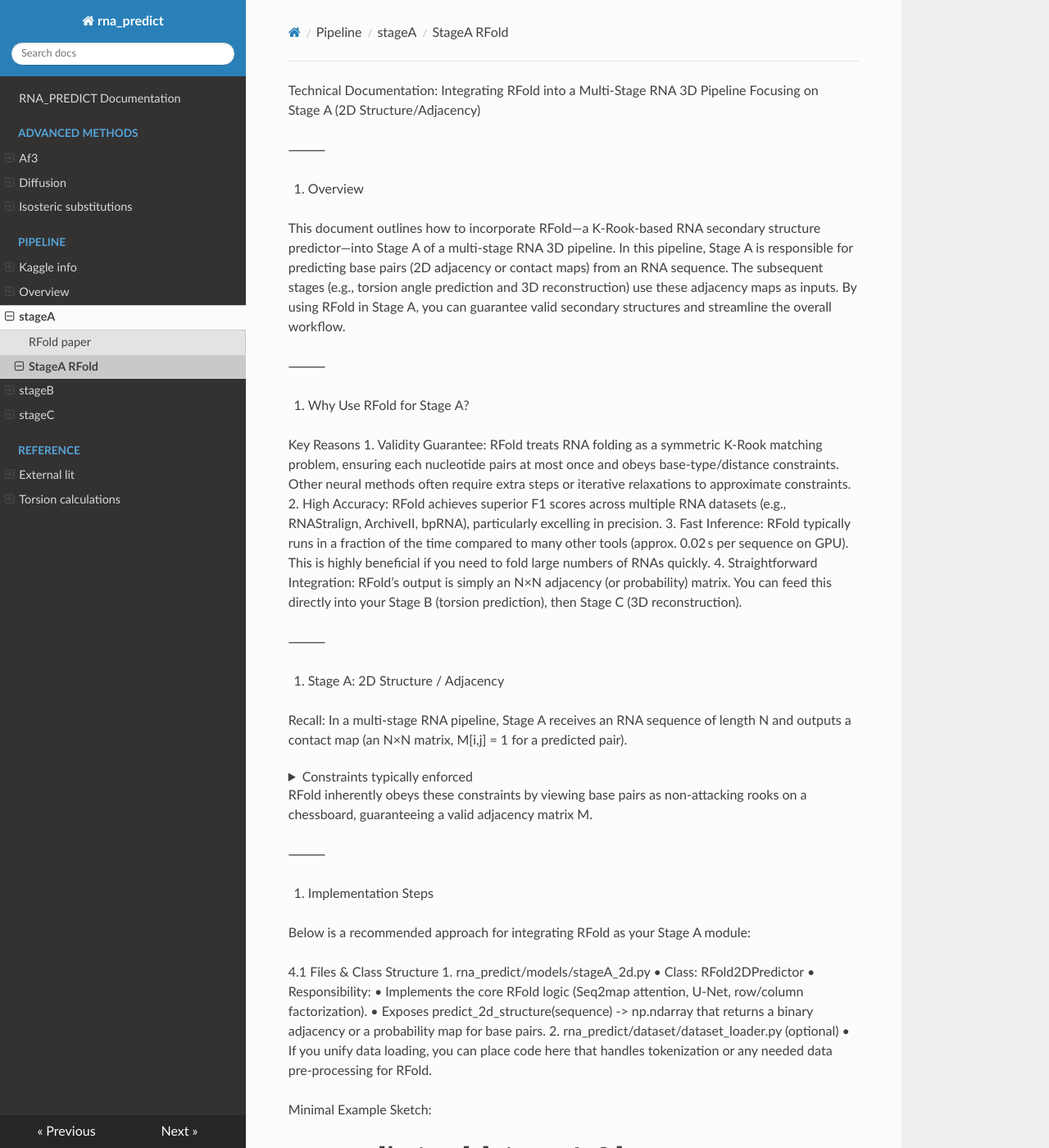
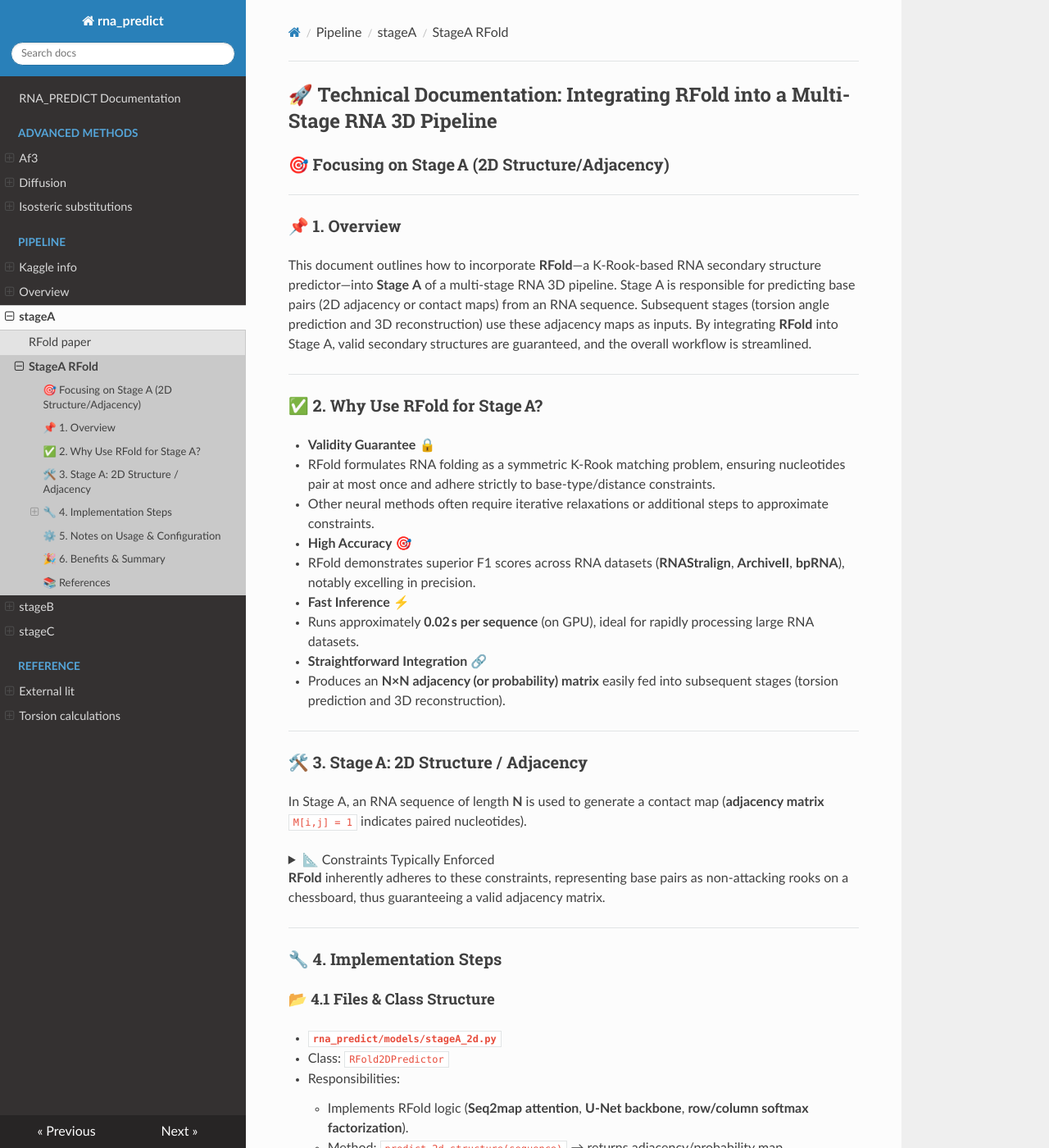
Before and after one commit to ImmortalDemonGod/RNA_PREDICT, an MkDocs documentation site: the page built from docs/pipeline/stageA/StageA_RFold.md, in a window 1280 px wide and 1400 px high. Shown: the whole window at 82% size. Built offline with MkDocs 1.6.1, drawn with Linux system fonts in a browser that asks for light colours; nearby versions of some CDN libraries; some of the changed text lies outside the part shown.

Commit message:
📝 docs(StageA_RFold): enhance RFold integration documentation
- Improve structure and readability by reorganizing sections
- Add emphasis on key RFold features and benefits
- Clarify implementation steps with code snippets
- Include detailed notes on usage, configuration, and performance
- Provide comprehensive summary and additional references

````diff
--- a/docs/pipeline/stageA/StageA_RFold.md
+++ b/docs/pipeline/stageA/StageA_RFold.md
@@ -1,58 +1,65 @@
-Technical Documentation: Integrating RFold into a Multi-Stage RNA 3D Pipeline
-Focusing on Stage A (2D Structure/Adjacency)
+## 🚀 Technical Documentation: Integrating **RFold** into a Multi-Stage RNA 3D Pipeline
 
-⸻
+### 🎯 Focusing on Stage A (2D Structure/Adjacency)
 
-1. Overview
+---
 
-This document outlines how to incorporate RFold—a K-Rook-based RNA secondary structure predictor—into Stage A of a multi-stage RNA 3D pipeline. In this pipeline, Stage A is responsible for predicting base pairs (2D adjacency or contact maps) from an RNA sequence. The subsequent stages (e.g., torsion angle prediction and 3D reconstruction) use these adjacency maps as inputs. By using RFold in Stage A, you can guarantee valid secondary structures and streamline the overall workflow.
+### 📌 1. Overview
 
-⸻
+This document outlines how to incorporate **RFold**—a K-Rook-based RNA secondary structure predictor—into **Stage A** of a multi-stage RNA 3D pipeline. Stage A is responsible for predicting base pairs (2D adjacency or contact maps) from an RNA sequence. Subsequent stages (torsion angle prediction and 3D reconstruction) use these adjacency maps as inputs. By integrating **RFold** into Stage A, valid secondary structures are guaranteed, and the overall workflow is streamlined.
 
-2. Why Use RFold for Stage A?
+---
 
-Key Reasons
-	1.	Validity Guarantee: RFold treats RNA folding as a symmetric K-Rook matching problem, ensuring each nucleotide pairs at most once and obeys base-type/distance constraints. Other neural methods often require extra steps or iterative relaxations to approximate constraints.
-	2.	High Accuracy: RFold achieves superior F1 scores across multiple RNA datasets (e.g., RNAStralign, ArchiveII, bpRNA), particularly excelling in precision.
-	3.	Fast Inference: RFold typically runs in a fraction of the time compared to many other tools (approx. 0.02 s per sequence on GPU). This is highly beneficial if you need to fold large numbers of RNAs quickly.
-	4.	Straightforward Integration: RFold’s output is simply an N×N adjacency (or probability) matrix. You can feed this directly into your Stage B (torsion prediction), then Stage C (3D reconstruction).
+### ✅ 2. Why Use RFold for Stage A?
 
-⸻
+- **Validity Guarantee** 🔒
+  - RFold formulates RNA folding as a symmetric K-Rook matching problem, ensuring nucleotides pair at most once and adhere strictly to base-type/distance constraints.
+  - Other neural methods often require iterative relaxations or additional steps to approximate constraints.
 
-3. Stage A: 2D Structure / Adjacency
+- **High Accuracy** 🎯
+  - RFold demonstrates superior F1 scores across RNA datasets (**RNAStralign**, **ArchiveII**, **bpRNA**), notably excelling in precision.
 
-Recall: In a multi-stage RNA pipeline, Stage A receives an RNA sequence of length N and outputs a contact map (an N×N matrix, M[i,j] = 1 for a predicted pair).
+- **Fast Inference** ⚡
+  - Runs approximately **0.02 s per sequence** (on GPU), ideal for rapidly processing large RNA datasets.
+
+- **Straightforward Integration** 🔗
+  - Produces an **N×N adjacency (or probability) matrix** easily fed into subsequent stages (torsion prediction and 3D reconstruction).
+
+---
+
+### 🛠️ 3. Stage A: 2D Structure / Adjacency
+
+In Stage A, an RNA sequence of length **N** is used to generate a contact map (**adjacency matrix** `M[i,j] = 1` indicates paired nucleotides).
 
 <details>
-<summary>Constraints typically enforced</summary>
+<summary>📐 Constraints Typically Enforced</summary>
 
-
-	•	(a) Base-type: Only A–U, G–C, or G–U pairs permitted.
-	•	(b) Minimum Loop Length: E.g., no pairs between indices i, j if |i−j| < 4.
-	•	(c) One Pair per Nucleotide: Each row/column in the adjacency matrix can have at most one “1.”
+- **Base-type**: Only permitted pairs are **A–U**, **G–C**, or **G–U**.
+- **Minimum Loop Length**: No pairs allowed between indices `i, j` if `|i−j| < 4`.
+- **One Pair per Nucleotide**: Each row/column in the adjacency matrix can have at most one "1."
 
 </details>
 
+**RFold** inherently adheres to these constraints, representing base pairs as non-attacking rooks on a chessboard, thus guaranteeing a valid adjacency matrix.
 
-RFold inherently obeys these constraints by viewing base pairs as non-attacking rooks on a chessboard, guaranteeing a valid adjacency matrix M.
+---
 
-⸻
+### 🔧 4. Implementation Steps
 
-4. Implementation Steps
+#### 📂 4.1 Files & Class Structure
 
-Below is a recommended approach for integrating RFold as your Stage A module:
+- **`rna_predict/models/stageA_2d.py`**
+  - Class: `RFold2DPredictor`
+  - Responsibilities:
+    - Implements RFold logic (**Seq2map attention**, **U-Net backbone**, **row/column softmax factorization**).
+    - Method: `predict_2d_structure(sequence)` → returns adjacency/probability map.
 
-4.1 Files & Class Structure
-	1.	rna_predict/models/stageA_2d.py
-	•	Class: RFold2DPredictor
-	•	Responsibility:
-	•	Implements the core RFold logic (Seq2map attention, U-Net, row/column factorization).
-	•	Exposes predict_2d_structure(sequence) -> np.ndarray that returns a binary adjacency or a probability map for base pairs.
-	2.	rna_predict/dataset/dataset_loader.py (optional)
-	•	If you unify data loading, you can place code here that handles tokenization or any needed data pre-processing for RFold.
+- **`rna_predict/dataset/dataset_loader.py`** *(optional)*
+  - Handles unified data loading, tokenization, and necessary preprocessing.
 
-Minimal Example Sketch:
+#### 💻 Minimal Example Sketch
 
+```python
 # rna_predict/models/stageA_2d.py
 import torch
 import torch.nn as nn
@@ -63,93 +70,97 @@ class RFold2DPredictor(nn.Module):
         # 1) Token embeddings + Seq2map attention
         # 2) U-Net backbone
         # 3) Row/col softmax heads
-        # 4) Possibly load pre-trained weights from 'rfold_checkpoint.pt'
+        # 4) Load pre-trained weights ('rfold_checkpoint.pt')
 
     def forward(self, seq_str: str):
         """
         Args:
           seq_str: e.g., 'AUGC...'
         Returns:
-          adjacency_matrix: [N, N] with 1/0 indicating paired or unpaired
+          adjacency_matrix: [N, N] binary adjacency
         """
-        # A) Convert seq_str -> token embeddings
-        # B) seq2map -> raw pairwise map
-        # C) U-Net => produce hidden matrix H
-        # D) Symmetrize & mask impossible pairs => xH
-        # E) row-softmax, col-softmax => R, C
-        # F) combine row/col => final adjacency
-        # G) return adjacency
         pass
 
 def build_rfold_predictor(config):
     model = RFold2DPredictor(config)
-    # Optional: model.load_state_dict(torch.load("rfold_checkpoint.pt"))
+    # model.load_state_dict(torch.load("rfold_checkpoint.pt"))
     return model
+```
 
+---
 
+#### 🧩 4.2 Stage A Integration
 
-⸻
+Define an extractor class for seamless integration:
 
-4.2 Stage A Integration
-
-Define a simple “extractor” class or function that uses RFold2DPredictor under the hood, so your pipeline can call this Stage A with minimal fuss:
-
+```python
 class StageA2DExtractor:
     def __init__(self, config):
         self.model = build_rfold_predictor(config)
+
     def run(self, sequence: str) -> np.ndarray:
-        adjacency = self.model(sequence)  # shape [N, N]
+        adjacency = self.model(sequence)  # [N, N]
         return adjacency
+```
 
-Later in your main pipeline:
+Pipeline usage example:
 
+```python
 # pipeline.py
 def run_pipeline(seq: str):
     # Stage A
-    adjacency = stageA2D.run(seq)  # returns [N, N]
+    adjacency = stageA2D.run(seq)  # [N, N]
     # Stage B
     angles = torsionPredictor.forward(seq, adjacency)
     # Stage C
     coords = forwardKinematics.run(angles)
-    ...
+```
 
+---
 
+### ⚙️ 5. Notes on Usage & Configuration
 
-⸻
+- **Pretrained Weights** 📦
+    - RFold typically requires training on datasets (**RNAStralign**, **bpRNA**). Checkpoints from the RFold authors can be utilized.
 
-5. Notes on Usage and Configuration
-	1.	Pretrained Weights
-	•	RFold usually requires training on a known dataset (RNAStralign, bpRNA, etc.). You can either replicate their training or load any existing checkpoint from the RFold authors.
-	2.	Symmetry & Masking
-	•	Internally, the model will force H -> (H * H^T) * mask, thus ignoring invalid base-type pairs or short loops.
-	•	Row- and column-softmax yield R and C, which are combined (e.g., by (R + C)/2) to produce a final adjacency probability.
-	3.	Binary Output
-	•	If you want a final 0/1 adjacency matrix, apply argmax or threshold (≥ 0.5) to those probabilities.
-	•	This threshold ensures valid row and column constraints, effectively placing a single “rook” per row or column if the row-col max is unique.
-	4.	Performance Gains
-	•	Empirically, RFold is quite fast—on the order of 0.02s/sequence for ~100–200 nt. If you handle very large RNAs (e.g., thousands of nucleotides), watch out for memory usage in the N×N step, but the authors note it scales better than many alternatives.
-	5.	Possible Soft Version
-	•	If your dataset has rare exceptions to standard constraints, you can adopt a “soft” approach that slightly relaxes the one-pair-per-nucleotide rule. (See the “soft-RFold” discussion in the paper.)
+- **Symmetry & Masking** 🎭
+    - Internally employs `(H * H^T) * mask` to remove invalid pairs.
+    - Combines row/column-softmax outputs to form final adjacency probabilities.
 
-⸻
+- **Binary Output** 🔘
+    - Apply thresholding (≥0.5) or argmax on probabilities for binary adjacency matrices, maintaining valid row-column constraints.
 
-6. Benefits & Summary
+- **Performance Gains** 🚅
+    - Rapid inference (~0.02 s per sequence, for RNA lengths 100–200 nt).
+    - Better scalability than iterative/relaxation-based methods.
+    - For extremely long RNAs (1000+ nucleotides), monitor memory usage in the N×N computation step.
 
-By adopting RFold in Stage A:
-	•	Full Constraint Satisfaction: The adjacency is guaranteed to have valid base pairs, no short loops, and at most one pairing per row/column.
-	•	Higher Precision: RFold rarely predicts spurious pairs thanks to its row/column factorization.
-	•	Efficient: Its row-col decomposition is straightforward, resulting in a speed advantage over iterative or relaxation-based folding approaches.
+- **Soft Version** 🌥️
+    - Slight constraint relaxation for datasets with rare exceptions (see the “soft-RFold” discussion in original publications).
 
-Hence, RFold is an ideal choice if your pipeline demands fast, accurate, and strictly valid adjacency predictions before downstream torsion-angle and 3D reconstruction steps.
+---
 
-⸻
+### 🎉 6. Benefits & Summary
 
-References
-	•	Chen, et al. “RNA Secondary Structure Prediction by Learning Unrolled Algorithms.” ICLR, 2019.
-	•	Fu, et al. “UFold: Fast and Accurate RNA Secondary Structure Prediction with Deep Learning.” NAR, 2022.
-	•	Tan, et al. “Deciphering RNA Secondary Structure Prediction: A Probabilistic K-Rook Matching Perspective.” arXiv:2212.14041, 2024.
-	•	… (See Document Above for Further Citations)
+Adopting RFold in Stage A provides:
 
-⸻
+- **Constraint Satisfaction** ✅
+    - Guaranteed valid base pairs, proper loop lengths, and strict nucleotide pairing constraints.
 
-End of Document
+- **Precision** 📌
+    - Minimal spurious pair predictions, leveraging row-column factorization.
+
+- **Efficiency** ⏱️
+    - Substantial speed advantage, ideal for high-throughput RNA folding applications.
+
+Thus, **RFold** is optimal for pipelines requiring fast, accurate, and constraint-valid adjacency predictions prior to downstream torsion-angle estimation and 3D reconstruction.
+
+---
+
+### 📚 References
+
+- Chen, et al. *“RNA Secondary Structure Prediction by Learning Unrolled Algorithms.”* **ICLR**, 2019.
+- Fu, et al. *“UFold: Fast and Accurate RNA Secondary Structure Prediction with Deep Learning.”* **NAR**, 2022.
+- Tan, et al. *“Deciphering RNA Secondary Structure Prediction: A Probabilistic K-Rook Matching Perspective.”* **arXiv**, 2024.
+
+---
````
